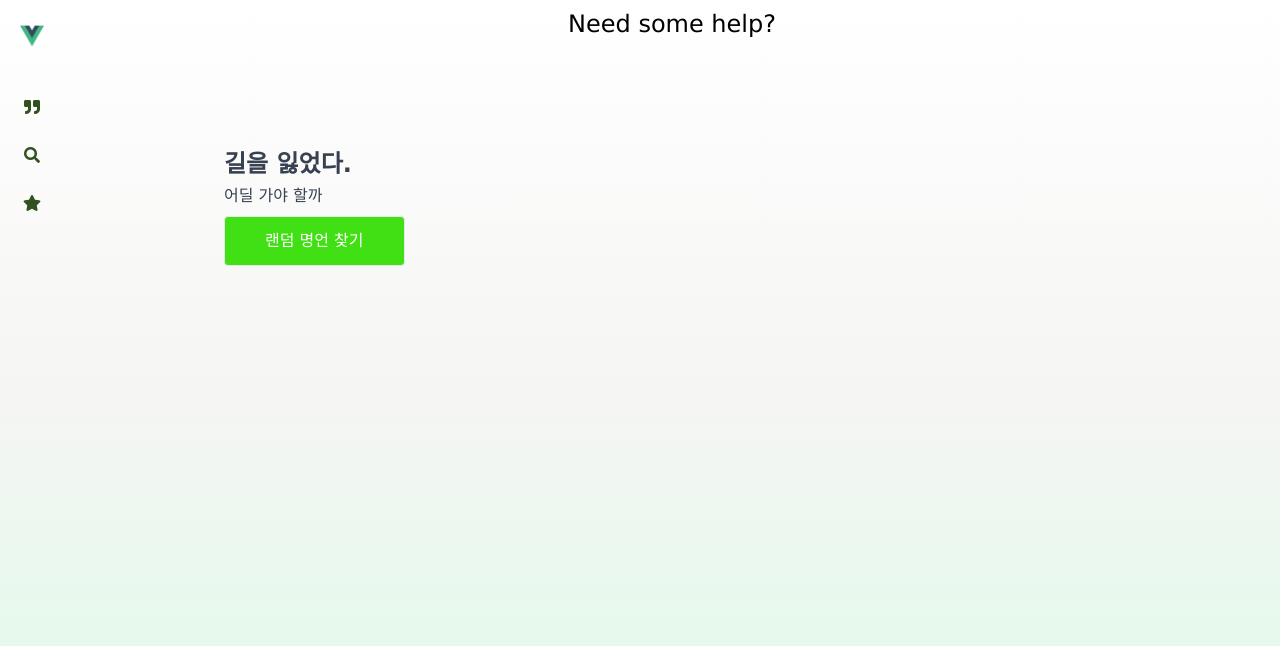
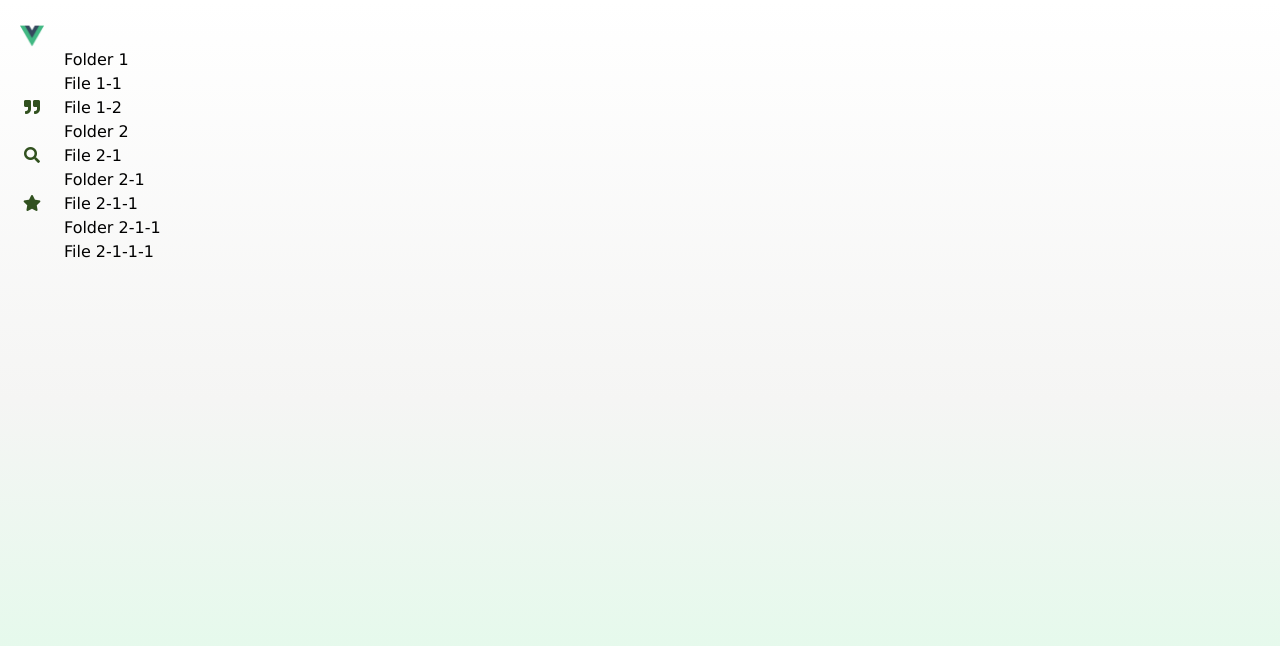
Before and after one commit to skulter/Vue3-master-course, a Vue app: page /test in a window 1280 px wide. Shown: the top 646 px of the page. Built offline with nearby package versions, Linux system fonts and the light colour scheme; a web font is replaced by a local one.

Commit message:
feat: TestView

```diff
--- /dev/null
+++ b/src/components/ui/test/self-reference/TreeNode.vue
@@ -0,0 +1,24 @@
+<script>
+  // export default {
+  //   name: "TreeNode"
+  // }
+</script>
+
+<script setup>
+defineProps({
+  treeData: {
+    type: Array,
+    required: false,
+  }
+})
+
+</script>
+
+<template>
+  <ul>
+    <li v-for="item in treeData" :key="item.id">
+      {{ item.name }}
+      <TreeNode :treeData="item.children"></TreeNode>
+    </li>
+  </ul>
+</template>
--- /dev/null
+++ b/src/components/views/TestView.vue
@@ -0,0 +1,24 @@
+<script setup>
+import TreeNode from "@/components/ui/test/self-reference/TreeNode.vue";
+
+const nestedData = [
+  { id: 1, name: 'Folder 1', children: [
+    { id: 2, name: 'File 1-1' },
+    { id: 3, name: 'File 1-2' }
+  ]},
+  { id: 4, name: 'Folder 2', children: [
+    { id: 5, name: 'File 2-1' },
+    { id: 6, name: 'Folder 2-1', children: [
+      { id: 7, name: 'File 2-1-1', children: [
+        { id: 8, name: 'Folder 2-1-1', children: [
+          { id: 9, name: "File 2-1-1-1"}
+        ]}
+      ]}
+    ]}
+  ]}
+]
+</script>
+
+<template>
+  <TreeNode :treeData="nestedData"/>
+</template>
--- a/src/router.js
+++ b/src/router.js
@@ -5,6 +5,7 @@ import SearchView from "./components/views/SearchView.vue"
 import QuoteView from "./components/views/QuoteView.vue"
 import FavoriteView from "./components/views/FavoriteView.vue";
 import NoFoundView from "./components/views/NoFoundView.vue";
+import TestView from "./components/views/TestView.vue";
 
 import { store } from "./stores";
 
@@ -61,6 +62,11 @@ const routes = [
       pageTitle: "Need some help?"
     }
   },
+  {
+    path: "/test",
+    component: TestView,
+    name: "TestPage"
+  }
 ]
 /**
  * dynamic routes
```
